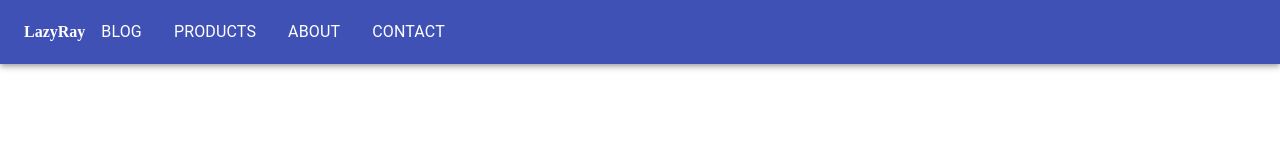
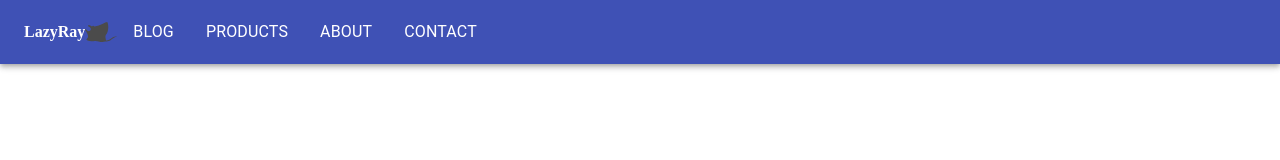
Before and after one commit to ndjndj/lazy-ndj, a Gatsby site: page / in a window 1280 px wide. Built offline with nearby package versions, Linux system fonts and the light colour scheme; Gatsby itself is replaced by a stand-in of ours.

Commit message:
add icon

```diff
--- a/src/components/header.js
+++ b/src/components/header.js
@@ -1,5 +1,6 @@
 import React from 'react';
 import { makeStyles, AppBar, Toolbar, List, ListItem, ListItemText } from '@material-ui/core';
+import IconRay from '../assets/ray-32.svg';
 
 const useStyles = makeStyles(
     {
@@ -30,6 +31,7 @@ const Header = () => {
                 <strong>
                     <div>LazyRay</div>
                 </strong>
+                <IconRay />
                 <List component="nav" aria-labelledby="main navigation" className={classes.navDisplayFlex}>
                     {navLinks.map(
                         ({title, path}) => (
```
